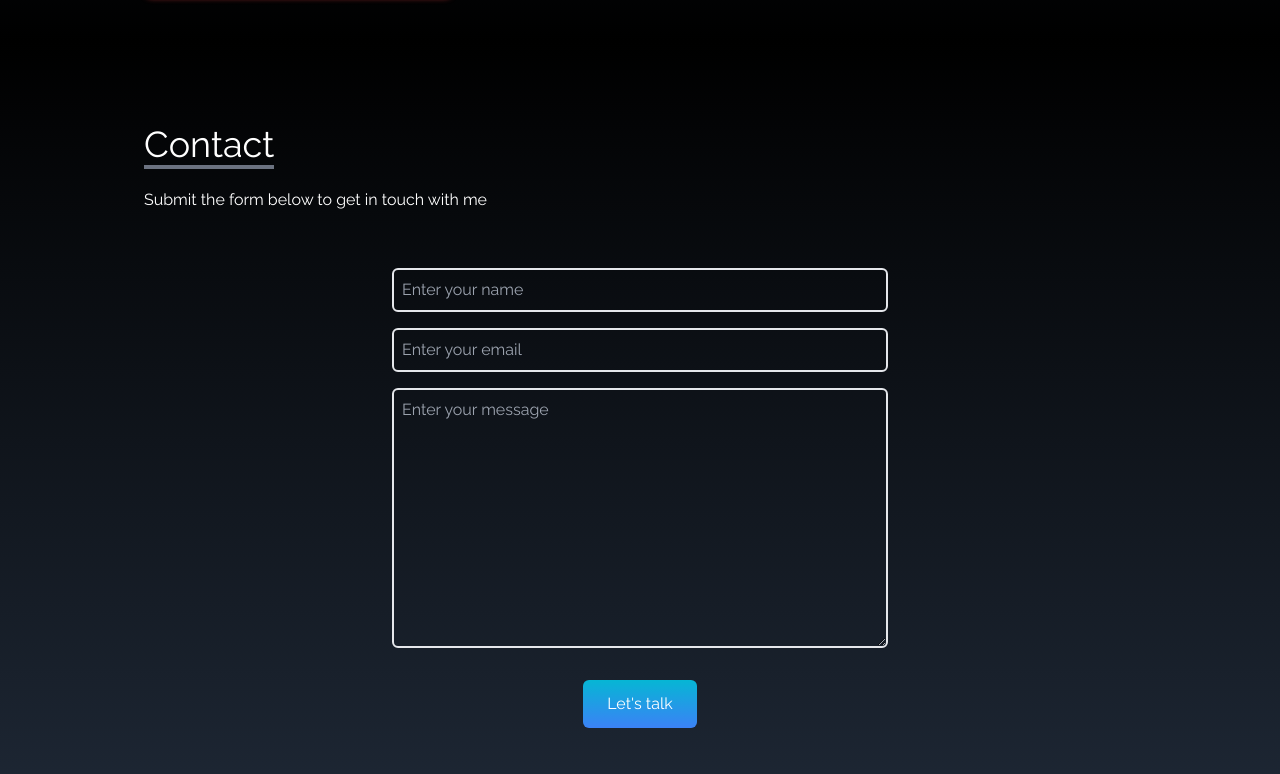
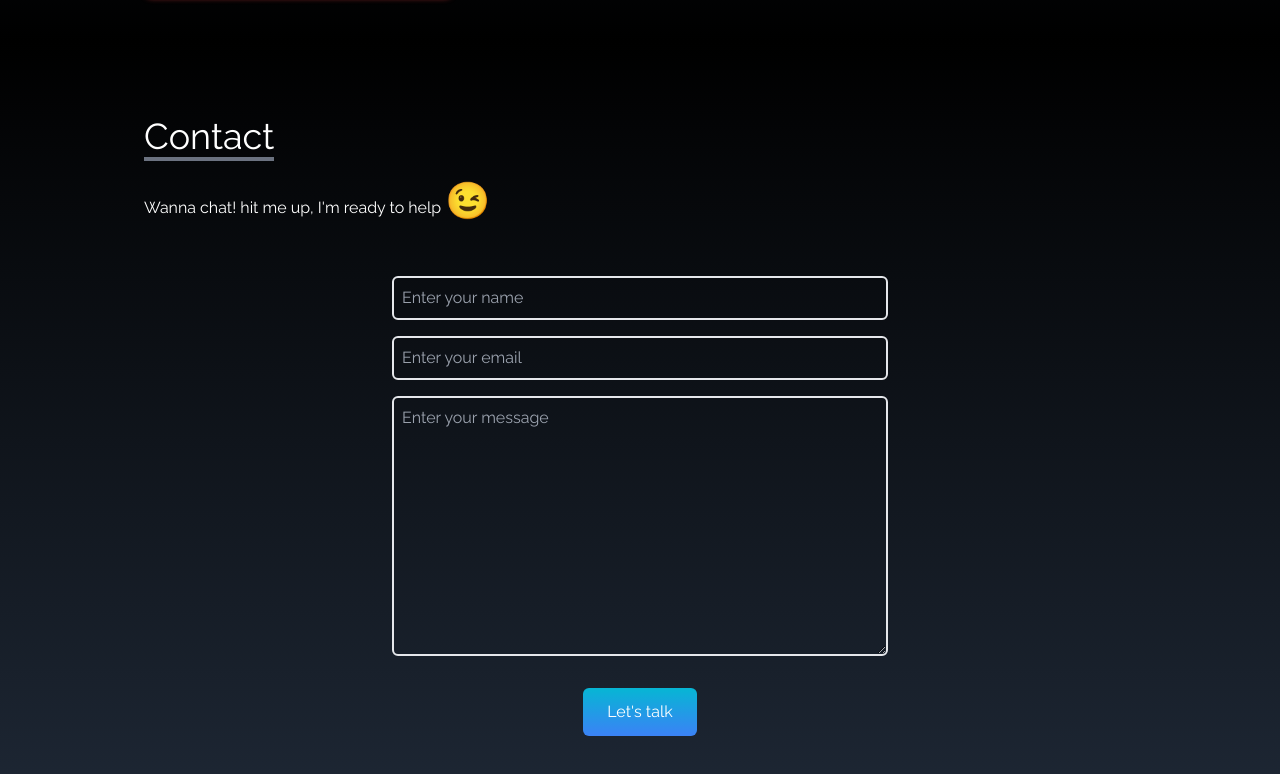
Before and after one commit to Vargos98/personal-portfolio, a React (Create React App) app: page / in a window 1280 px wide. Shown: the part 3311-4085 px from the top of the page. Built offline with nearby package versions, Linux system fonts and the light colour scheme.

Commit message:
Update Contact.jsx

```diff
--- a/src/components/Contact.jsx
+++ b/src/components/Contact.jsx
@@ -11,7 +11,7 @@ const Contact = () => {
           <p className="text-4xl bold inline border-b-4 border-gray-500 ">
             Contact
           </p>
-          <p className="py-6">Submit the form below to get in touch with me</p>
+          <p className="py-6">Wanna chat! hit me up, I'm ready to help <span className="text-4xl">😉</span></p>
         </div>
 
         <div className="flex justify-center items-center">
```
